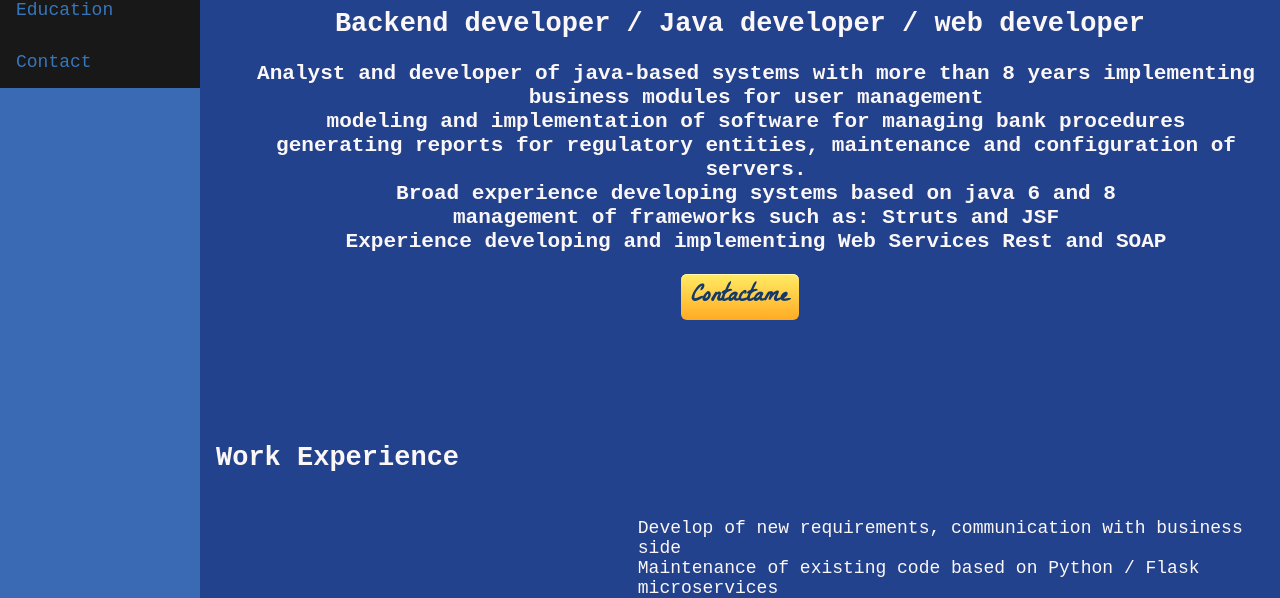
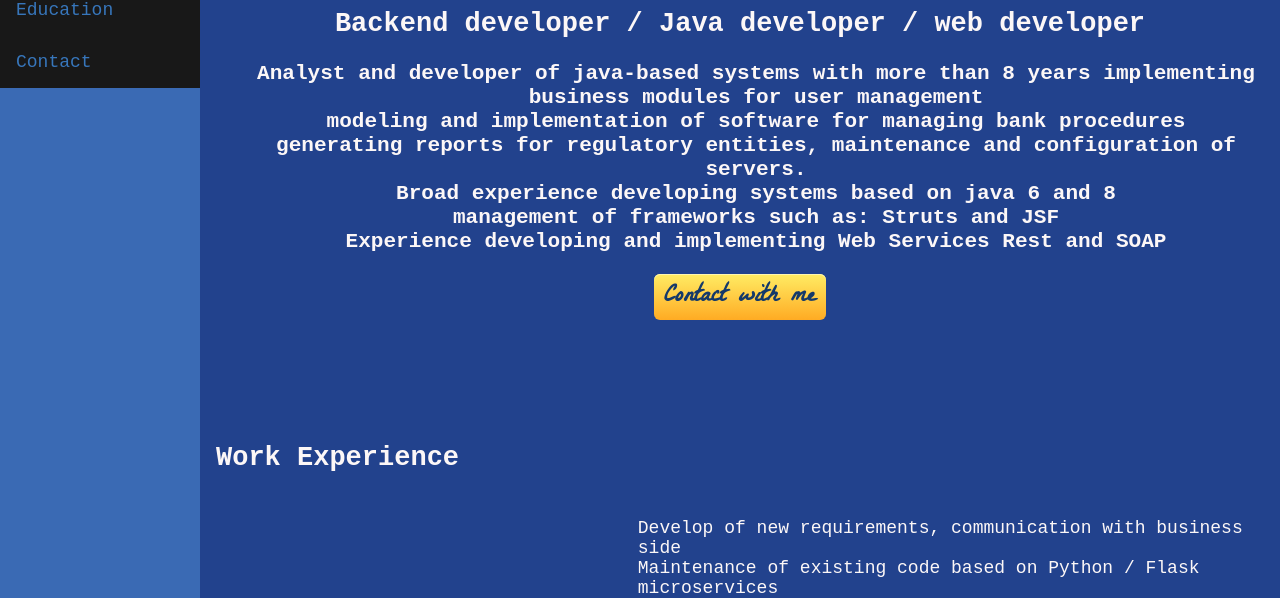
Before and after one commit to dirckay/angelMolina.github.io, a plain HTML site: page index.html in a window 1280 px wide. Shown: the part 172-770 px from the top of the page. Drawn offline with Linux system fonts and the light colour scheme.

Commit message:
Update index.html

```diff
--- a/index.html
+++ b/index.html
@@ -190,7 +190,7 @@
                     </p>
                 </ul>
             </h3>
-                <a href="#" class="buttonClass">Contactame</a>
+                <a href="https://www.linkedin.com/public-profile/settings?trk=d_flagship3_profile_self_view_public_profile" class="buttonClass">Contact with me</a>
         </div>
         <div id="workExp" class="row" style="width: 100%; padding-bottom: 100px;">
             <h2>Work Experience</h2>
```
